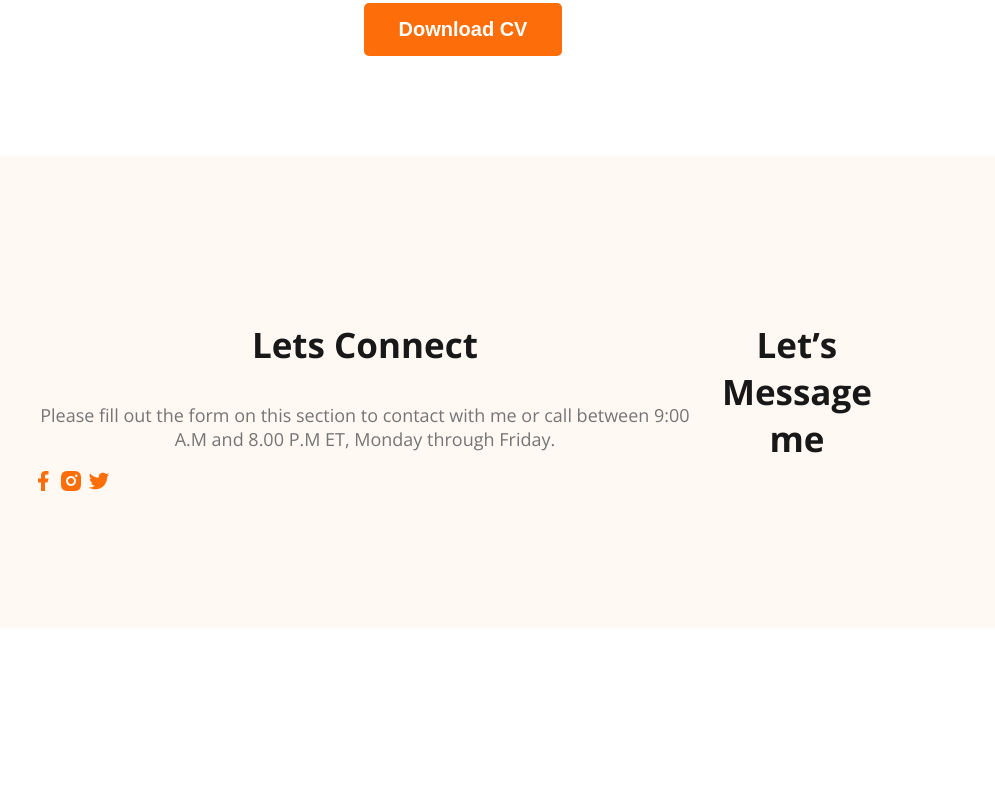
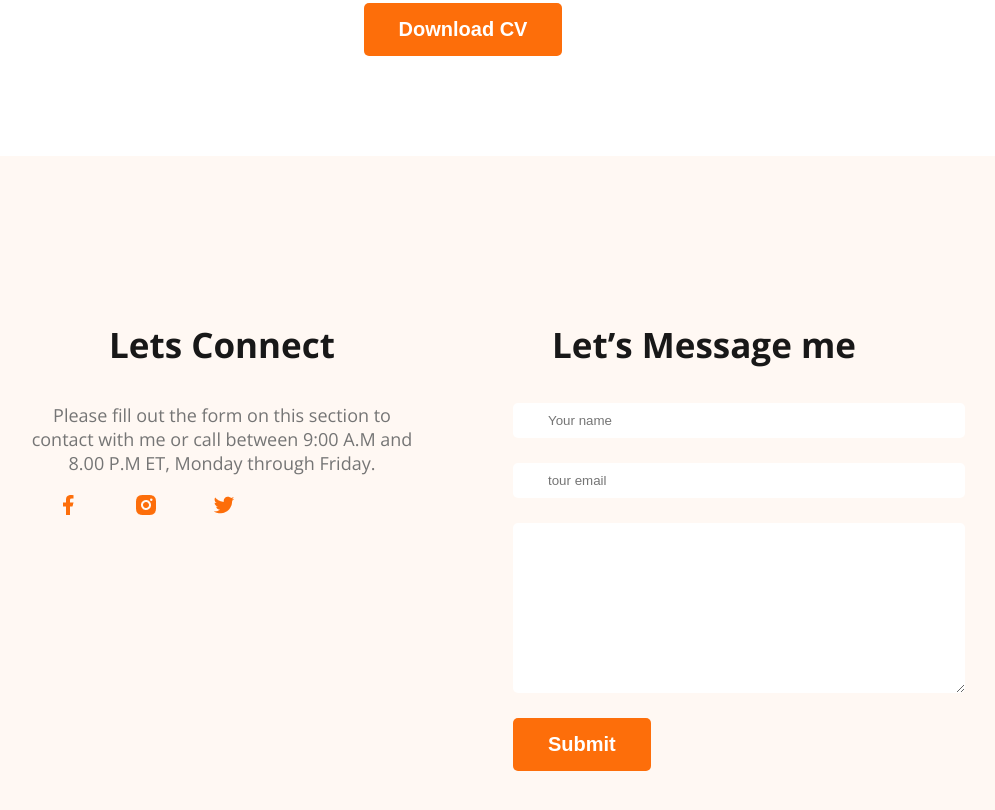
Before and after one commit to ares-oykot/My-First-Portfolio-Website, a plain HTML site: page index.html in a window 1280 px wide. Shown: the part 3016-3826 px from the top of the page, without its empty margins (177-1172 px from the left). Before the commit the page ends 3652 px from the top, so only its background shows below. Drawn offline with nearby package versions, Linux system fonts and the light colour scheme.

Commit message:
finished footer section with contact form

```diff
--- a/index.html
+++ b/index.html
@@ -195,6 +195,12 @@
         </div>
         <div class="footer-colum">
             <h3 class="section-title">Let’s Message me</h3>
+            <form action="" class="contact">
+                <input type="text" placeholder="Your name">
+                <input type="email" name="" id="" placeholder="tour email">
+                <textarea name="" id="" cols="30" rows="10"></textarea>
+                <input class="btn-primary" type="submit" value="Submit">
+            </form>
         </div>
     </footer>
 </body>
--- a/style/style.css
+++ b/style/style.css
@@ -219,7 +219,26 @@ main {
 /* footer-style */
 footer{
     display: flex;
+    gap: 100px;
     background-color: #FFF8F3;
     padding: 130px 200px;
     margin-top: 100px;
 }
+
+.social-link a {
+    margin: 25px;
+}
+
+.footer-colum{
+    width: 50%;
+}
+.contact input[type="text"], .contact input[type="email"], textarea{
+    display: block;
+    margin-bottom: 25px;
+    padding: 10px 35px;
+    color: #757575;
+    background-color: #FFF;
+    border-radius: 5px;
+    border: 0px;
+    width: 100%;
+}
```
